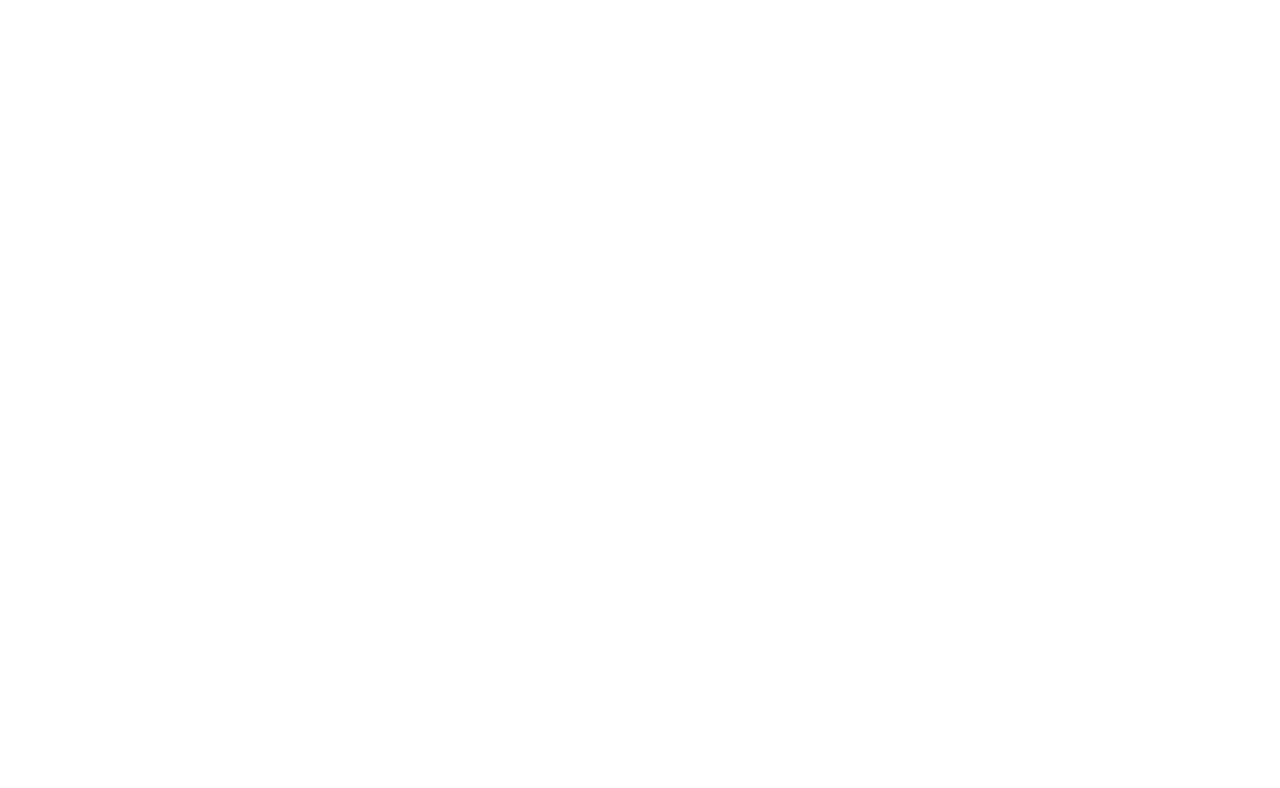
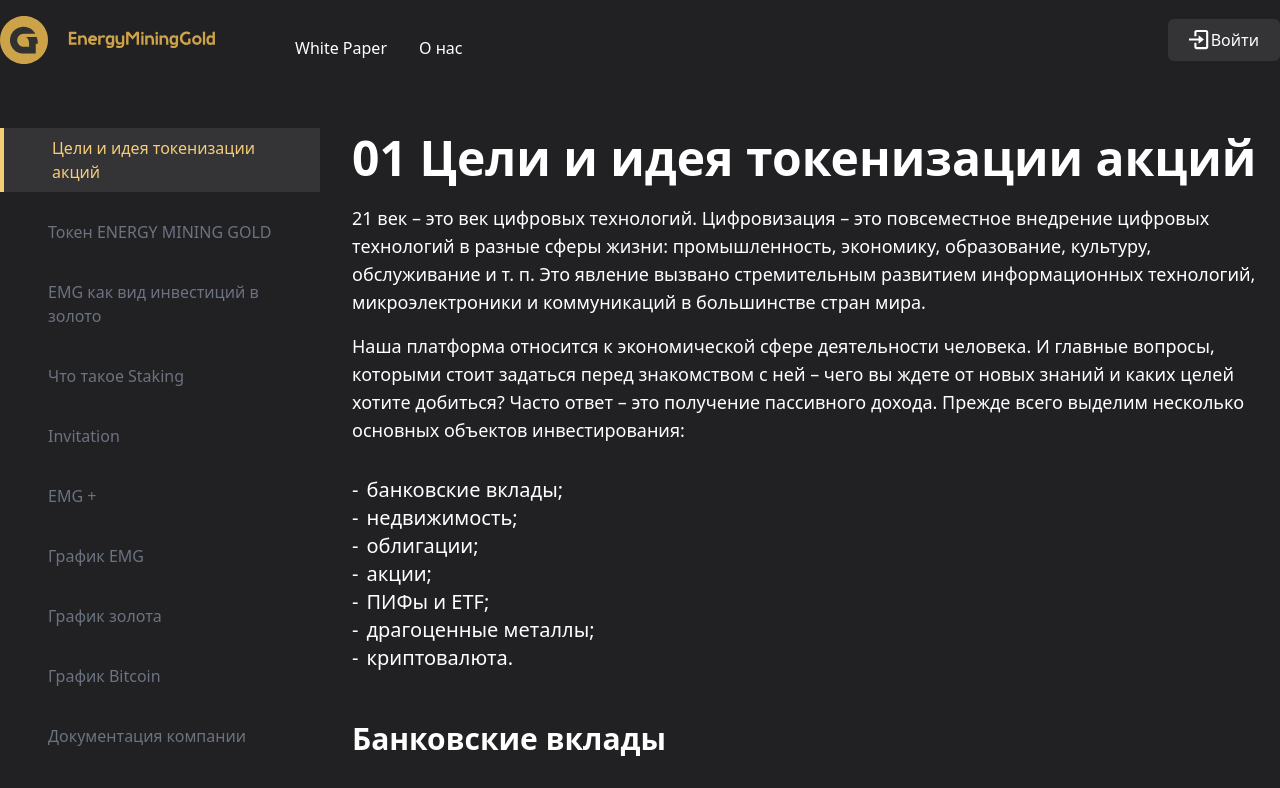
Before and after one commit to lubov-belezyak/Nuxt, a Nuxt app: page /white-paper in a window 1280 px wide. Before the commit this address had no page. Shown: the top 788 px of the page. Built offline with nearby package versions, Linux system fonts and the light colour scheme.

Commit message:
add(): White Paper

```diff
--- a/components/Navbar.vue
+++ b/components/Navbar.vue
@@ -8,7 +8,7 @@
       <div class="hidden w-full md:block md:w-auto">
         <ul class="flex mt-4 flex-row space-x-8 mt-0  font-medium">
           <li class="ml-20">
-            <a href="#" class="block py-2 pr-4 pl-3 text-white bg-blue-700 rounded md:bg-transparent md:p-0 dark:text-white" aria-current="page">White Paper</a>
+            <nuxt-link to="/white-paper" class="block py-2 pr-4 pl-3 text-white bg-blue-700 rounded md:bg-transparent md:p-0 dark:text-white" aria-current="page">White Paper</nuxt-link>
           </li>
           <li>
             <a href="#" class="block py-2 pr-4 pl-3 text-white border-b border-gray-100 hover:bg-gray-50 md:hover:bg-transparent md:border-0 md:hover:text-blue-700 md:p-0 dark:text-gray-400 md:dark:hover:text-white dark:hover:bg-gray-700 dark:hover:text-white md:dark:hover:bg-transparent dark:border-gray-700">О нас</a>
@@ -16,7 +16,7 @@
         </ul>
       </div>
       <div class="w-auto ml-auto mr-0 float-right">
-        <a href="#" class="flex justify-end border border-transparent text-base font-medium rounded-md text-white bg-black px-5 py-2">
+        <a href="#" class="flex justify-end border border-transparent text-base font-medium rounded-md text-white bg-back-card px-5 py-2">
           <img src="/ico/entrance.svg" class="pt-2-2"> Войти
         </a>
       </div>
--- /dev/null
+++ b/components/Navigation.vue
@@ -0,0 +1,47 @@
+<template>
+  <div>
+      <div class="h-screen">
+        <nav>
+          <a class="flex items-center py-2 px-8 bg-back-card text-gold-1 border-l-4 border-gold-1" href="#">
+            <span class="mx-4 font-medium">Цели и идея токенизации акций</span>
+          </a>
+          <a class="flex items-center mt-5 py-2 px-8 text-gray-500 hover:bg-back-card hover:border-l-4 hover:text-gold-1 hover:border-gold-1" href="#">
+            <span class="mx-4 font-medium">Токен ENERGY MINING GOLD</span>
+          </a>
+          <a class="flex items-center mt-5 py-2 px-8 text-gray-500 hover:border-l-4 hover:bg-back-card hover:text-gold-1 hover:border-gold-1" href="#">
+            <span class="mx-4 font-medium">EMG как вид инвестиций в золото</span>
+          </a>
+          <a class="flex items-center mt-5 py-2 px-8 text-gray-500 hover:border-l-4 hover:bg-back-card hover:text-gold-1 hover:border-gold-1" href="#">
+            <span class="mx-4 font-medium">Что такое Staking </span>
+          </a>
+          <a class="flex items-center mt-5 py-2 px-8 text-gray-500 hover:border-l-4 hover:bg-back-card hover:text-gold-1 hover:border-gold-1" href="#">
+            <span class="mx-4 font-medium">Invitation</span>
+          </a>
+          <a class="flex items-center mt-5 py-2 px-8 text-gray-500 hover:border-l-4 hover:bg-back-card hover:text-gold-1 hover:border-gold-1" href="#">
+            <span class="mx-4 font-medium">EMG +</span>
+          </a>
+          <a class="flex items-center mt-5 py-2 px-8 text-gray-500 hover:border-l-4 hover:bg-back-card hover:text-gold-1 hover:border-gold-1" href="#">
+            <span class="mx-4 font-medium">График EMG</span>
+          </a>
+          <a class="flex items-center mt-5 py-2 px-8 text-gray-500 hover:border-l-4 hover:bg-back-card hover:text-gold-1 hover:border-gold-1" href="#">
+            <span class="mx-4 font-medium">График золота</span>
+          </a>
+          <a class="flex items-center mt-5 py-2 px-8 text-gray-500 hover:border-l-4 hover:bg-back-card hover:text-gold-1 hover:border-gold-1" href="#">
+            <span class="mx-4 font-medium">График Bitcoin</span>
+          </a>
+          <a class="flex items-center mt-5 py-2 px-8 text-gray-500 hover:border-l-4 hover:bg-back-card hover:text-gold-1 hover:border-gold-1" href="#">
+            <span class="mx-4 font-medium">Документация компании</span>
+          </a>
+          <a class="flex items-center mt-5 py-2 px-8 text-gray-500 hover:border-l-4 hover:bg-back-card hover:text-gold-1 hover:border-gold-1" href="#">
+            <span class="mx-4 font-medium">Заключение</span>
+          </a>
+        </nav>
+      </div>
+  </div>
+</template>
+
+<script>
+export default {
+  name: "Navigation.vue"
+}
+</script>
--- /dev/null
+++ b/pages/white-paper.vue
@@ -0,0 +1,62 @@
+<template>
+  <div class="bg-back-gray min-h-screen">
+    <div class="mb-16 pt-4">
+      <Navbar/>
+    </div>
+
+    <div class="container">
+      <div class="grid grid-cols-4">
+        <Navigation/>
+        <div class="col-span-3 ml-8 text-white">
+          <h1 class="leading-tight text-5xl text-white font-bold mb-4">01 Цели и идея токенизации акций</h1>
+          <p class="font-light mt-4 text-lg">21 век – это век цифровых технологий. Цифровизация – это повсеместное внедрение цифровых технологий в разные сферы жизни: промышленность, экономику, образование, культуру, обслуживание и т. п. Это явление вызвано стремительным развитием информационных технологий, микроэлектроники и коммуникаций в большинстве стран мира.
+          </p>
+          <p class="font-light mt-4 text-lg">
+            Наша платформа относится к экономической сфере деятельности человека. И главные вопросы, которыми стоит задаться перед знакомством с ней – чего вы ждете от новых знаний и каких целей хотите добиться? Часто ответ – это получение пассивного дохода. Прежде всего выделим несколько основных объектов инвестирования:
+          </p>
+          <ul class="dashed font-light mt-8 text-xl">
+            <li>банковские вклады;</li>
+            <li>недвижимость;</li>
+            <li>облигации;</li>
+            <li>акции;</li>
+            <li>ПИФы и ETF;</li>
+            <li>драгоценные металлы;</li>
+            <li>криптовалюта.</li>
+          </ul>
+
+          <h3 class="leading-tight text-3xl text-white font-bold mb-4 my-12">Банковские вклады</h3>
+          <p class="font-light mt-8 text-lg">Являются классическим и консервативным методом получения пассивного дохода. Банковские вклады считаются наименее рискованными вложениями. Если это хороший банк с репутацией, то ваш депозит достаточно надежен. Но есть огромный минус таких инвестиций: процентная ставка настолько низкая, что чаще всего все ваши накопления приравниваются к инфляции и в редких случаях может слегка перекрывать её.</p>
+          <p class="font-light mt-8 text-lg">Следовательно, этот метод является надёжным лишь для сохранения, но никак не для приумножения средств.</p>
+
+          <h5 class="leading-tight text-xl text-white font-bold mb-4 my-12">Недвижимость</h5>
+          <p class="font-light mt-8 text-lg">Инвестиции в недвижимость уступают банковским по надежности, но способны принести большую прибыль. Также высокий уровень входа в такие инвестиции является главной проблемой этих вложений, плюс ко всему – учитывайте огромную конкуренцию. </p>
+          <p class="font-light mt-8 text-lg">Удобство таких вложений – получение пассивного дохода при сдаче недвижимости в аренду. LSEPНо недвижимость является одной из самых сложных инвестицией, поэтому далеко не каждому человеку будет легко реализовать свои возможности.</p>
+        </div>
+      </div>
+    </div>
+  </div>
+</template>
+
+
+<script>
+import Navbar from "/components/Navbar";
+import Navigation from "../components/Navigation";
+
+export default {
+  components: {Navbar, Navigation},
+  dirs: [
+    '~/components',
+    '~/components/main'
+  ]
+}
+</script>
+
+<style>
+ul.dashed {
+  list-style-type: none;
+}
+ul.dashed > li:before {
+  content: "-";
+  padding-right: 0.5rem;
+}
+</style>
--- a/tailwind.config.js
+++ b/tailwind.config.js
@@ -19,6 +19,9 @@
         container: {
             center: true
         },
+        listStyleType: {
+            dash: 'dash'
+        }
     },
     variants: {
         extend: {},
```
Also changed, not shown: pages/index.vue (+0 -7 lines).
